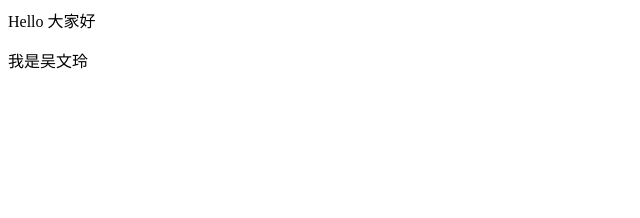
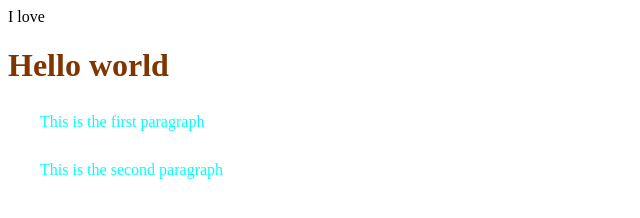
Before and after one commit to wwlsghhz/wwlsghhz.github.io, a plain HTML site: page index.html in a window 1280 px wide. Shown: the whole page, without its empty margins (0-640 px from the left). Drawn offline with Linux system fonts and the light colour scheme.

Commit message:
Update index.html

```diff
--- a/index.html
+++ b/index.html
@@ -1,2 +1,28 @@
-<p>Hello 大家好</p>
-<p>我是吴文玲</p>
+<!DOCTYPE html>
+<html>
+    <head>
+        <script type="text/javascript">
+            document.write("I love ")
+        </script>
+        <style type="text/css">
+            h1 {color:hsl(25 100% 25%)}/*色调 饱和度 亮度*/
+            p {
+                color:aqua;
+                text-indent: 32px;/*段落首行缩进 32 像素*/
+                font-size: 16px;/*字体大小 16 像素*/
+                line-height: 32px;
+            }
+            img {
+                position: absolute;
+                left: 50%;
+                margin-left: -181px;
+            }
+        </style>
+         <title>一个程序</title>
+    </head>
+    <body>
+    <h1>Hello world</h1>
+    </body>
+    <p>This is the first paragraph</p>
+    <p> This is the second paragraph </p>
+</html>
```
